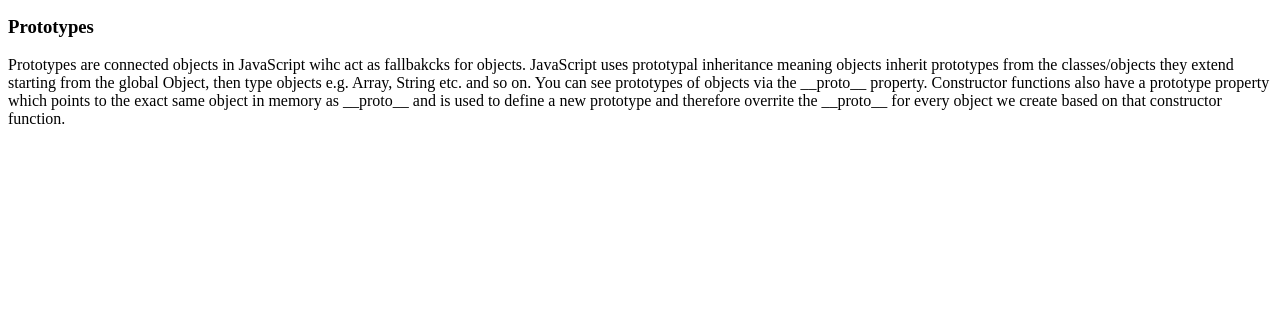
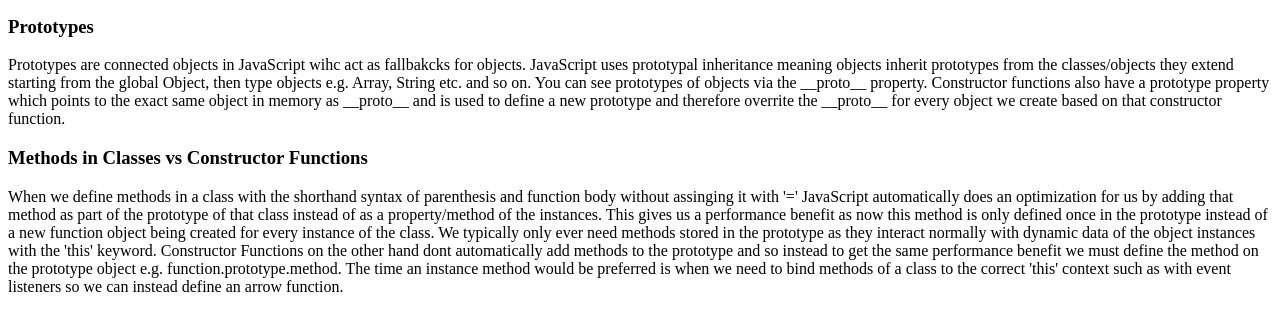
Before and after one commit to Adam-Harte/constructor-functions, a plain HTML site: page index.html in a window 1280 px wide. Shown: the part 119-450 px from the top of the page. Drawn offline with Linux system fonts and the light colour scheme.

Commit message:
methods in classes vs constructor functions added

```diff
--- a/app.js
+++ b/app.js
@@ -19,3 +19,40 @@ newPerson.greet();
 // prototypes
 console.log(newPerson.__proto__);
 newPerson.logAge();
+
+// methods in classes vs constructor functions
+class Book {
+  constructor() {
+    this.title = 'Way of Kings';
+    this.author = 'Sanderson';
+    this.releaseDate = 2014;
+  }
+
+  logBook() {
+    console.log(this.title);
+    console.log(this.author);
+    console.log(this.releaseDate);
+  }
+}
+
+const b1 = new Book();
+const b2 = new Book();
+
+console.log(b1.__proto__ === b2.__proto__);
+
+function Movie() {
+  this.title = 'Spiderman';
+  this.releaseDate = 2007;
+
+  this.logTitle = function() {
+    console.log(thus.title);
+  };
+}
+
+Movie.prototype.logRelease = function() {
+  console.log(this.releaseDate);
+};
+
+const newMovie = new Movie();
+
+console.log(newMovie.__proto__);
--- a/index.html
+++ b/index.html
@@ -28,5 +28,23 @@
       overrite the __proto__ for every object we create based on that
       constructor function.
     </p>
+    <h3>Methods in Classes vs Constructor Functions</h3>
+    <p>
+      When we define methods in a class with the shorthand syntax of parenthesis
+      and function body without assinging it with '=' JavaScript automatically
+      does an optimization for us by adding that method as part of the prototype
+      of that class instead of as a property/method of the instances. This gives
+      us a performance benefit as now this method is only defined once in the
+      prototype instead of a new function object being created for every
+      instance of the class. We typically only ever need methods stored in the
+      prototype as they interact normally with dynamic data of the object
+      instances with the 'this' keyword. Constructor Functions on the other hand
+      dont automatically add methods to the prototype and so instead to get the
+      same performance benefit we must define the method on the prototype object
+      e.g. function.prototype.method. The time an instance method would be
+      preferred is when we need to bind methods of a class to the correct 'this'
+      context such as with event listeners so we can instead define an arrow
+      function.
+    </p>
   </body>
 </html>
```
